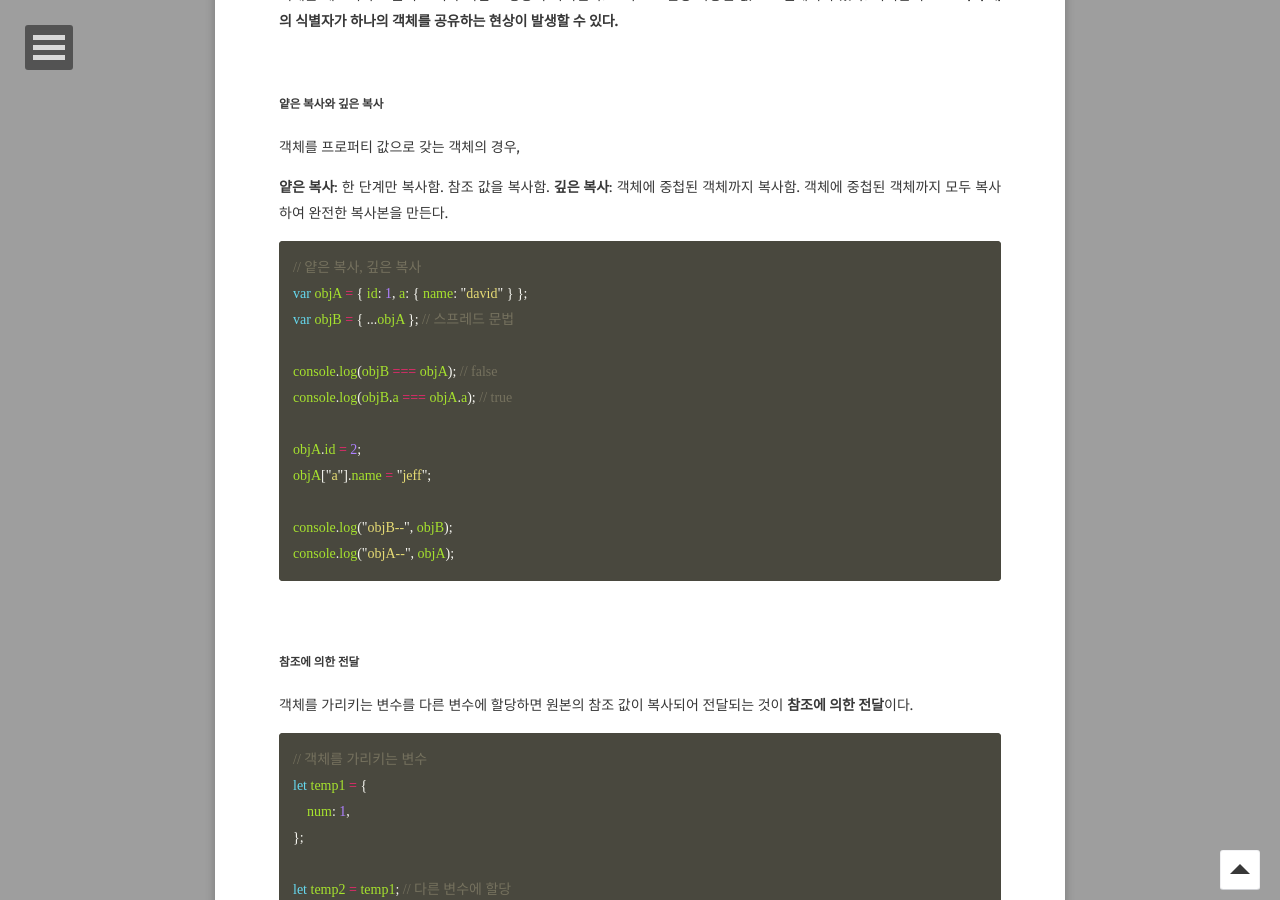
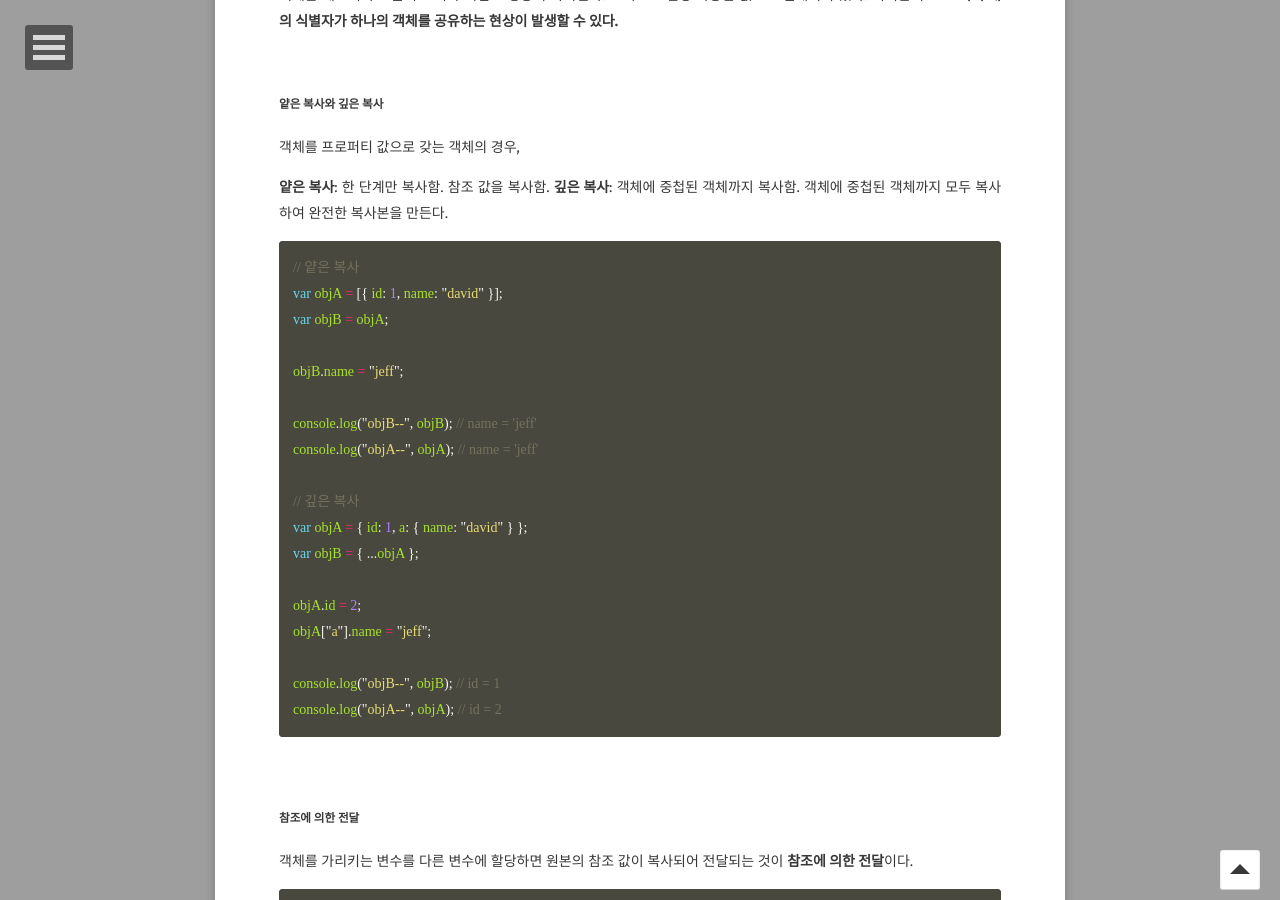
Before and after one commit to KYJKY/KYJKY.github.io, a Jekyll site: the page built from _posts/javascript/2022-11-21-[JavaScript-8].markdown, in a window 1280 px wide and 900 px high, scrolled down 3037 px. Built offline with Jekyll 4.4.1, drawn with Linux system fonts in a browser that asks for light colours; some web fonts are replaced; comment, search, counter and statistics services are not loaded.

Commit message:
예시코드 수정

````diff
--- a/_posts/javascript/2022-11-21-[JavaScript-8].markdown
+++ b/_posts/javascript/2022-11-21-[JavaScript-8].markdown
@@ -108,18 +108,24 @@ console.log(temp1 === temp2); // false
 **깊은 복사**: 객체에 중첩된 객체까지 복사함. 객체에 중첩된 객체까지 모두 복사하여 완전한 복사본을 만든다.
 
 ```javascript
-// 얕은 복사, 깊은 복사
+// 얕은 복사
+var objA = [{ id: 1, name: "david" }];
+var objB = objA;
+
+objB.name = "jeff";
+
+console.log("objB--", objB); // name = 'jeff'
+console.log("objA--", objA); // name = 'jeff'
+
+// 깊은 복사
 var objA = { id: 1, a: { name: "david" } };
-var objB = { ...objA }; // 스프레드 문법
-
-console.log(objB === objA); // false
-console.log(objB.a === objA.a); // true
+var objB = { ...objA };
 
 objA.id = 2;
 objA["a"].name = "jeff";
 
-console.log("objB--", objB);
-console.log("objA--", objA);
+console.log("objB--", objB); // id = 1
+console.log("objA--", objA); // id = 2
 ```
 
 <br>
````
